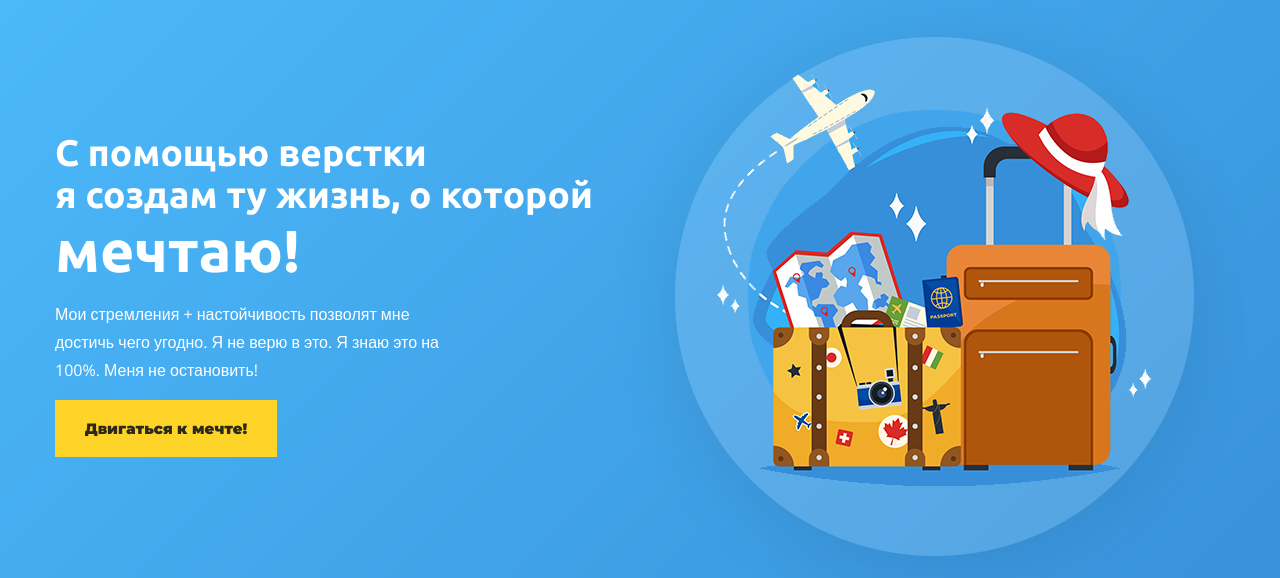
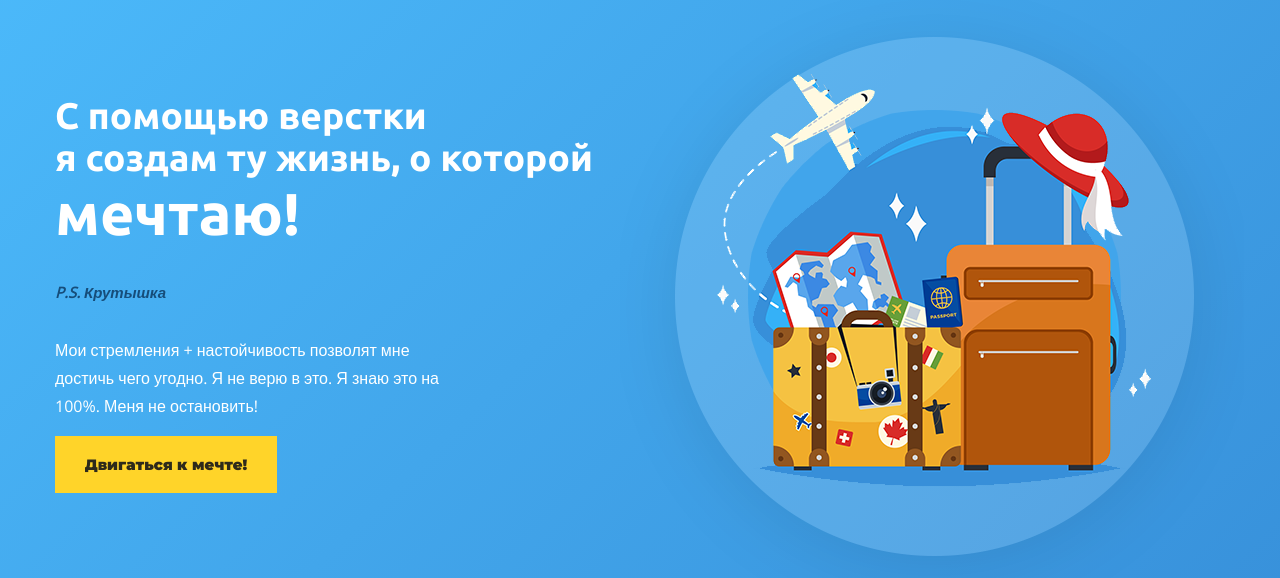
Before and after one commit to Olga234/HW---8, a plain HTML site: page index.html in a window 1280 px wide. Shown: the part 222-800 px from the top of the page. Drawn offline with nearby package versions, Linux system fonts and the light colour scheme.

Commit message:
Test commit

```diff
--- a/css/main.css
+++ b/css/main.css
@@ -11,6 +11,12 @@ h1, h2, h3 {
 	font-family: 'Ubuntu', sans-serif;
 	margin:0;
 	font-weight: 700;
+}
+
+h6 {
+	font-size: 15px;
+	font-style: italic;
+	color: #164d7a;
 }
 
 .header {
@@ -39,7 +45,7 @@ h1, h2, h3 {
 }
 
 .offer {
-	width: 585;
+	width: 585px;
 }
 .logo {
 	width: 100px;
@@ -47,7 +53,7 @@ h1, h2, h3 {
 
 }
 .titl span {
-	width: 557 px;
+	width: 557px;
 	font-size: 59px;
 }
 .titl {
--- a/index.html
+++ b/index.html
@@ -17,6 +17,7 @@
 					<h1 class="titl">
 						С помощью верстки <br>я создам ту жизнь, о которой <span>мечтаю!</span>
 					</h1>
+					<h6>P.S. Крутышка</h6>
 					<p class="about">
 						Мои стремления + настойчивость позволят мне достичь чего угодно. Я не верю в это. Я знаю это на 100%. Меня не остановить!
 					</p>
```
